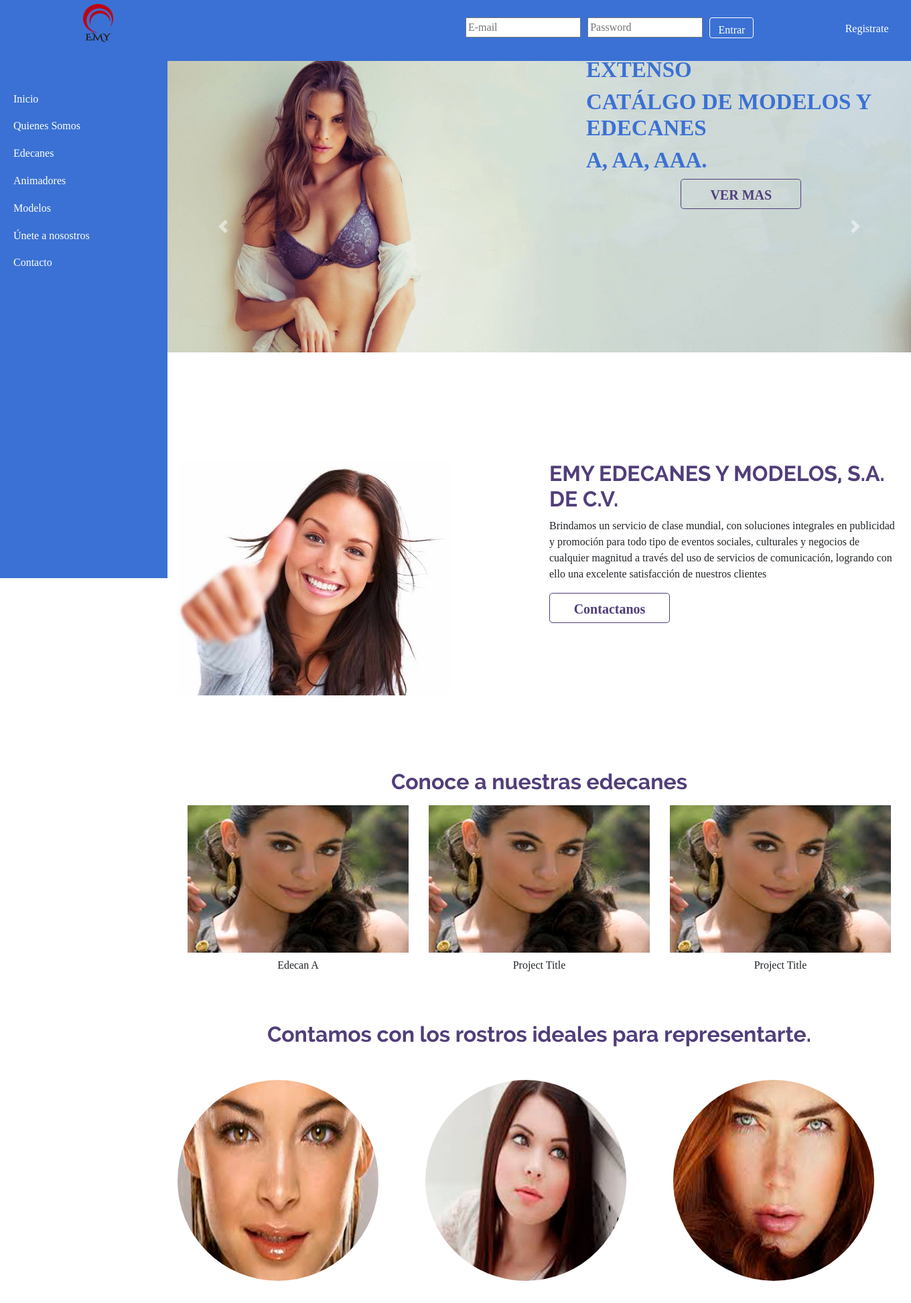
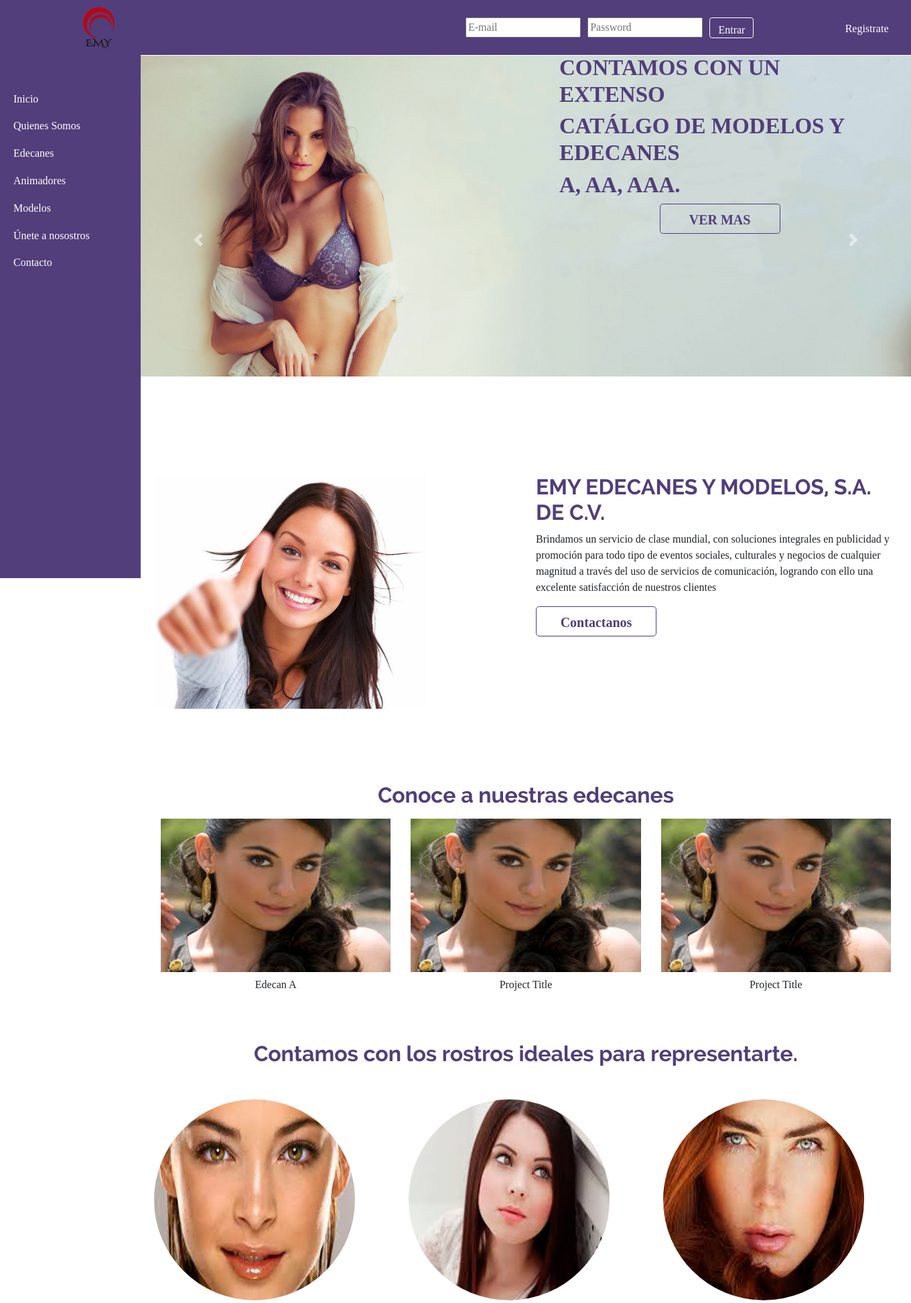
Before and after one commit to rcsystem/webemy, a PHP site: page /index.php in a window 1360 px wide. Shown: the top 1945 px of the page at 67% size. Run offline with PHP 8.4, Linux system fonts and the light colour scheme; some libraries are stand-ins or nearby versions; some web fonts are replaced.

Commit message:
cambios ccs

```diff
--- a/assets/css/styles.css
+++ b/assets/css/styles.css
@@ -22,9 +22,9 @@
   margin-bottom: 3em; }
 
 .home-logo img {
-  width: 60px;
-  height: 58px;
-  margin-top: 5px; }
+  width: 62px;
+  height: 62px;
+  margin-top: 10px; }
 
 @media (max-width: 480px) {
   .home-logo {
@@ -55,10 +55,10 @@
       text-align: center; } }
 
 .home-menu {
-  padding-bottom: 18px;
+  padding-bottom: 9px;
   position: fixed;
   z-index: 100;
-  background-color: #3b71d4; }
+  background-color: #513e7a; }
   @media (max-width: 480px) {
     .home-menu {
       position: fixed;
@@ -109,7 +109,7 @@
   .home-slider h1 {
     font-size: 33px;
     text-transform: uppercase;
-    color: #3b71d4;
+    color: #513e7a;
     font-weight: bold; }
   .home-slider .home-btn-mas {
     width: 180px;
@@ -129,7 +129,7 @@
       .home-slider h1 {
         font-size: 11px;
         text-transform: uppercase;
-        color: #3b71d4;
+        color: #513e7a;
         font-weight: bold; }
       .home-slider .home-btn-mas {
         width: 60px;
@@ -212,7 +212,7 @@
   transition: all 0.5s ease; }
 
 #wrapper.toggled {
-  padding-left: 250px; }
+  padding-left: 210px; }
 
 #sidebar-wrapper {
   margin-top: 63px;
@@ -223,7 +223,7 @@
   height: 100%;
   margin-left: -250px;
   overflow-y: auto;
-  background: #3b71d4;
+  background: #513e7a;
   -webkit-transition: all 0.5s ease;
   -moz-transition: all 0.5s ease;
   -o-transition: all 0.5s ease;
@@ -233,7 +233,7 @@
   }*/ }
 
 #wrapper.toggled #sidebar-wrapper {
-  width: 250px; }
+  width: 210px; }
 
 #page-content-wrapper {
   width: 100%;
@@ -282,7 +282,7 @@
   color: #fff;
   background: none; }
 
-@media (min-width: 768px) {
+@media (max-width: 768px) {
   #wrapper {
     padding-left: 0; }
   #wrapper.toggled {
@@ -539,8 +539,8 @@
 .nav-pills > li.active > a:hover,
 .nav-pills > li.active > a:focus,
 .nav-pills > li > a:hover {
-  background-color: #3b71d4;
-  border-color: #3b71d4;
+  background-color: #513e7a;
+  border-color: #513e7a;
   color: #ffffff; }
 
 .nav-pills > li > a {
@@ -597,7 +597,7 @@
   margin-bottom: 65px; }
 
 .home_juntar {
-  padding-top: 63px; }
+  padding-top: 83px; }
   @media (max-width: 480px) {
     .home_juntar {
       padding-top: 305px; } }
@@ -607,7 +607,7 @@
   padding-top: 110px;
   width: 92%;
   margin-bottom: 75px; }
-  @media (max-width: 480px) {
+  @media only screen and (max-width: 999px) and (min-width: 480px) {
     .registro_juntar {
       padding-top: 340px; } }
 
@@ -619,7 +619,7 @@
 .btn-sesion {
   height: 31px;
   color: #fff;
-  background-color: #3b71d4;
+  background-color: #513e7a;
   border-color: #fff; }
   .btn-sesion:hover {
     background-color: #6c43c4;
--- a/assets/sass/styles.scss
+++ b/assets/sass/styles.scss
@@ -9,7 +9,7 @@
 $color-titulo:rgb(81, 62, 122);
 $espacio: 110px;
 
-$color-menu:rgb(59, 113, 212);
+$color-menu:rgb(81, 62, 122);
 
 .text-blanco{
   color:#fff;
@@ -39,9 +39,9 @@
 .home-logo{
 
   & img{
-	width: 60px;
-  height: 58px;
-  margin-top: 5px;
+	width: 62px;
+  height: 62px;
+  margin-top: 10px;
   }
   @media (max-width:480px) {
     padding:0 auto;
@@ -79,7 +79,7 @@
 }
 
 .home-menu{
-  padding-bottom: 18px;
+  padding-bottom: 9px;
  position: fixed;
  z-index: 100;
   background-color: $color-menu ;
@@ -272,7 +272,7 @@
 }
 
 #wrapper.toggled {
-  padding-left: 250px;
+  padding-left: 210px;
 }
 
 #sidebar-wrapper {
@@ -295,7 +295,7 @@
 }
 
 #wrapper.toggled #sidebar-wrapper {
-  width: 250px;
+  width: 210px;
 }
 
 #page-content-wrapper {
@@ -358,7 +358,7 @@
   background: none;
 }
 
-@media(min-width:768px) {
+@media(max-width:768px) {
   #wrapper {
     padding-left: 0;
   }
@@ -721,7 +721,7 @@
   margin-bottom: 65px;
 }
 .home_juntar{
-padding-top: 63px;
+padding-top: 83px;
 @media (max-width:480px){
   padding-top: 305px;
 }
@@ -732,7 +732,7 @@
   padding-top: 110px;
   width: 92%;
   margin-bottom: 75px;
-  @media (max-width:480px){
+  @media only screen and (max-width: 999px) and (min-width: 480px){
     padding-top: 340px;
   }
   }
--- a/header.php
+++ b/header.php
@@ -97,14 +97,14 @@
 
 				</li>
                 <li>
-				<a  data-toggle="collapse" href="#colla-1" role="button" aria-expanded="false" aria-controls="collapseExample">Quienes Somos <i class="fas fa-chevron-down" style="font-size:12px;"></i></a>
+				<a  data-toggle="collapse" href="#colla-1" role="button" aria-expanded="false" aria-controls="collapseExample">Quienes Somos <i class="icon-angle-down" style="font-size:12px;"></i></a>
 				<ul class="collapse list-unstyled" id="colla-1">
                 	<li><a href="#info_emp">Misión</a></li>
                     <li><a href="#">Visión</a></li>
                 </ul>
                 </li>
                 <li>
-				<a  data-toggle="collapse" href="#colla-2" role="button" aria-expanded="false" aria-controls="collapseExample">Edecanes <i class="fas fa-chevron-down" style="font-size:12px;"></i></a>
+				<a  data-toggle="collapse" href="#colla-2" role="button" aria-expanded="false" aria-controls="collapseExample">Edecanes <i class="icon-angle-down" style="font-size:12px;"></i></a>
 				<ul class="collapse list-unstyled" id="colla-2">
 					<li><a href="#">A</a></li>
             		<li><a href="#">AA</a></li>
@@ -112,14 +112,14 @@
 				</ul>
 				</li>
                 <li>
-				<a  data-toggle="collapse" href="#colla-3" role="button" aria-expanded="false" aria-controls="collapseExample">Animadores <i class="fas fa-chevron-down" style="font-size:12px;"></i></a>
+				<a  data-toggle="collapse" href="#colla-3" role="button" aria-expanded="false" aria-controls="collapseExample">Animadores <i class="icon-angle-down" style="font-size:12px;"></i></a>
 				<ul class="collapse list-unstyled" id="colla-3">
 					<li><a href="#">Mujer</a></li>
             		<li><a href="#">Hombre</a></li>
 				</ul>
                 </li>
                 <li>
-				<a  data-toggle="collapse" href="#colla-4" role="button" aria-expanded="false" aria-controls="collapseExample">Modelos <i class="fas fa-chevron-down" style="font-size:12px;"></i></a>
+				<a  data-toggle="collapse" href="#colla-4" role="button" aria-expanded="false" aria-controls="collapseExample">Modelos <i class="icon-angle-down" style="font-size:12px;"></i></a>
 				<ul class="collapse list-unstyled" id="colla-4">
 					<li><a href="#">Fotografia fija</a></li>
             		<li><a href="#">Pasarela</a></li>
```
Also changed, not shown: 1 other file.
